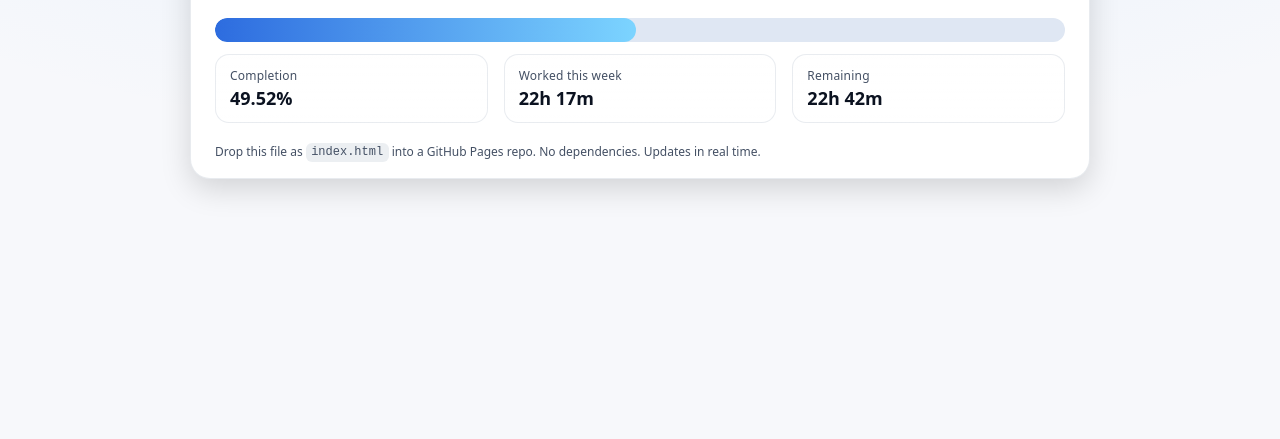
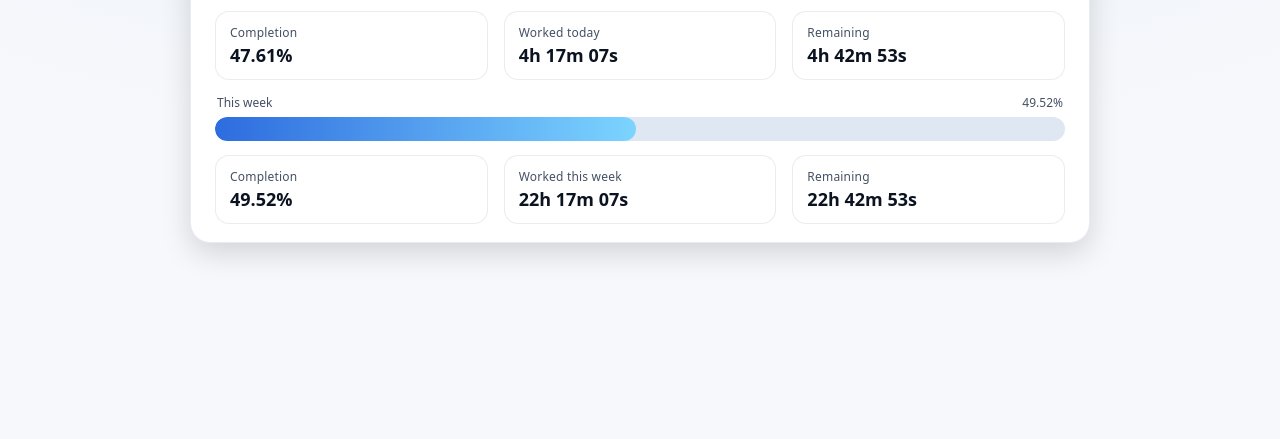
Before and after one commit to kriss98/kriss98.github.io, a plain HTML site: page index.html in a window 1280 px wide. Shown: the part 361-800 px from the top of the page. Drawn offline with Linux system fonts and the light colour scheme.

Commit message:
Update index.html

```diff
--- a/index.html
+++ b/index.html
@@ -39,22 +39,17 @@
     }
 
     h1{ margin:0 0 6px; font-size: clamp(22px, 3vw, 34px); letter-spacing:.2px }
-    .sub{color:var(--muted); font-size:14px; margin-bottom:22px}
+    .sub{color:var(--muted); font-size:14px; margin-bottom:18px}
 
-    .bar{
-      width:100%; height:24px; background:var(--bar-bg); border-radius:999px; overflow:hidden; position:relative;
-    }
-    .fill{
-      height:100%; width:0%; background:linear-gradient(90deg, var(--bar-fill), #7cd4ff); border-radius:999px; transition: width 200ms ease-out;
-    }
+    .bar-title{display:flex; justify-content:space-between; align-items:center; margin:8px 2px 6px; color:var(--muted); font-size:12px}
 
-    .row{display:flex; gap:16px; align-items:center; margin-top:12px; flex-wrap:wrap}
+    .bar{ width:100%; height:24px; background:var(--bar-bg); border-radius:999px; overflow:hidden; position:relative }
+    .fill{ height:100%; width:0%; background:linear-gradient(90deg, var(--bar-fill), #7cd4ff); border-radius:999px; transition: width 200ms ease-out }
+
+    .row{display:flex; gap:16px; align-items:center; margin-top:14px; flex-wrap:wrap}
     .kpi{flex:1 1 180px; background:linear-gradient(180deg, rgba(255,255,255,.03), rgba(255,255,255,0)); border:1px solid rgba(100,120,150,.14); padding:12px 14px; border-radius:14px}
     .kpi .lab{color:var(--muted); font-size:12px; letter-spacing:.2px}
     .kpi .val{font-weight:700; font-size:18px; margin-top:2px}
-
-    footer{margin-top:20px; color:var(--muted); font-size:12px}
-    code {background: rgba(100,120,150,.12); padding:.2em .45em; border-radius:6px}
 
     .sr-only{position:absolute; width:1px; height:1px; padding:0; margin:-1px; overflow:hidden; clip:rect(0,0,0,0); border:0}
   </style>
@@ -65,19 +60,29 @@
       <h1 id="title">Work‑Week Progress</h1>
       <div class="sub">Mon–Fri · 09:00–18:00 · local time</div>
 
+      <!-- Daily progress bar -->
+      <div class="bar-title"><span>Today</span><span id="pctDay">0%</span></div>
+      <div class="bar" aria-label="Today's progress" role="progressbar" aria-valuemin="0" aria-valuemax="100" aria-valuenow="0">
+        <div id="fillDay" class="fill"></div>
+        <span class="sr-only" id="srDay">0%</span>
+      </div>
+      <div class="row" id="day-row">
+        <div class="kpi"><div class="lab">Completion</div><div class="val" id="pctDayBottom">0%</div></div>
+        <div class="kpi"><div class="lab">Worked today</div><div class="val" id="workedDay">0h 00m 00s</div></div>
+        <div class="kpi"><div class="lab">Remaining</div><div class="val" id="remainDay">9h 00m 00s</div></div>
+      </div>
+
+      <!-- Weekly progress bar -->
+      <div class="bar-title" style="margin-top:14px"><span>This week</span><span id="pctWeekTop">0%</span></div>
       <div class="bar" aria-label="Work week progress" role="progressbar" aria-valuemin="0" aria-valuemax="100" aria-valuenow="0">
         <div id="fill" class="fill"></div>
         <span class="sr-only" id="sr">0%</span>
       </div>
-      <div class="row">
+      <div class="row" id="week-row">
         <div class="kpi"><div class="lab">Completion</div><div class="val" id="pct">0%</div></div>
-        <div class="kpi"><div class="lab">Worked this week</div><div class="val" id="worked">0h 00m</div></div>
-        <div class="kpi"><div class="lab">Remaining</div><div class="val" id="remain">45h 00m</div></div>
+        <div class="kpi"><div class="lab">Worked this week</div><div class="val" id="worked">0h 00m 00s</div></div>
+        <div class="kpi"><div class="lab">Remaining</div><div class="val" id="remain">45h 00m 00s</div></div>
       </div>
-
-      <footer>
-        Drop this file as <code>index.html</code> into a GitHub Pages repo. No dependencies. Updates in real time.
-      </footer>
     </section>
   </main>
 
@@ -86,74 +91,100 @@
     const END_HOUR   = 18;
     const WORK_DAYS = [1,2,3,4,5];
 
-    function startOfWeekMonday0900(d = new Date()){
-      const dt = new Date(d);
-      const day = dt.getDay();
-      const diffToMonday = (day + 6) % 7;
-      dt.setHours(START_HOUR,0,0,0);
-      dt.setDate(dt.getDate() - diffToMonday);
-      return dt;
+    function isWorkday(d){ return WORK_DAYS.includes(d.getDay()); }
+
+    function intervalForToday(d = new Date()){
+      const start = new Date(d); start.setHours(START_HOUR,0,0,0);
+      const end = new Date(d); end.setHours(END_HOUR,0,0,0);
+      return {start, end};
     }
 
     function intervalsForWeek(d = new Date()){
-      const mon = startOfWeekMonday0900(d);
+      const startOfWeek = new Date(d);
+      const day = d.getDay();
+      const diffToMonday = (day + 6) % 7;
+      startOfWeek.setHours(START_HOUR,0,0,0);
+      startOfWeek.setDate(startOfWeek.getDate()-diffToMonday);
       const spans = [];
       for(let i=0;i<5;i++){
-        const start = new Date(mon);
+        const start = new Date(startOfWeek);
         start.setDate(start.getDate()+i);
         const end = new Date(start);
         end.setHours(END_HOUR,0,0,0);
-        spans.push({start, end});
+        spans.push({start,end});
       }
       return spans;
     }
 
-    function msToHM(ms){
+    function msToHMS(ms){
       ms = Math.max(0, Math.floor(ms));
       const h = Math.floor(ms / 3_600_000);
       const m = Math.floor((ms % 3_600_000) / 60_000);
-      return `${h}h ${m.toString().padStart(2,'0')}m`;
+      const s = Math.floor((ms % 60_000) / 1_000);
+      return `${h}h ${m.toString().padStart(2,'0')}m ${s.toString().padStart(2,'0')}s`;
     }
 
-    function computeProgress(now = new Date()){
+    function computeDayProgress(now = new Date()){
+      const {start,end} = intervalForToday(now);
+      const total = end - start;
+      let done = 0;
+      if(now >= end) done = total;
+      else if(now > start) done = now - start;
+      const pct = (done / total) * 100;
+      const remainMs = Math.max(0, total - done);
+      return {pct, doneMs: done, remainMs};
+    }
+
+    function computeWeekProgress(now = new Date()){
       const spans = intervalsForWeek(now);
-      const total = spans.reduce((acc,s)=> acc + (s.end - s.start), 0);
+      const total = spans.reduce((a,s)=>a+(s.end-s.start),0);
       let done = 0;
       for(const s of spans){
         if(now <= s.start) break;
-        if(now >= s.end){ done += (s.end - s.start); continue; }
-        done += (now - s.start);
-        break;
+        if(now >= s.end) done += (s.end-s.start);
+        else {done += (now - s.start); break;}
       }
-      const lastEnd = spans[spans.length-1].end;
-      if(now >= lastEnd) done = total;
-      if(now < spans[0].start) done = 0;
-      const pct = total === 0 ? 0 : (done / total) * 100;
-      const remainMs = Math.max(0, total - done);
-      return { pct: Math.max(0, Math.min(100, pct)), doneMs: done, remainMs };
+      const pct = (done / total)*100;
+      const remainMs = Math.max(0,total-done);
+      return {pct,doneMs:done,remainMs};
     }
 
-    const fillEl = document.getElementById('fill');
-    const pctEl = document.getElementById('pct');
-    const workedEl = document.getElementById('worked');
-    const remainEl = document.getElementById('remain');
-    const barEl = document.querySelector('.bar');
-    const srEl = document.getElementById('sr');
+    const fillDayEl = document.getElementById('fillDay');
+    const pctDayTopEl = document.getElementById('pctDay');
+    const pctDayBottomEl = document.getElementById('pctDayBottom');
+    const workedDayEl = document.getElementById('workedDay');
+    const remainDayEl = document.getElementById('remainDay');
+
+    const fillWeekEl = document.getElementById('fill');
+    const pctWeekTopEl = document.getElementById('pctWeekTop');
+    const pctWeekBottomEl = document.getElementById('pct');
+    const workedWeekEl = document.getElementById('worked');
+    const remainWeekEl = document.getElementById('remain');
 
     function update(){
       const now = new Date();
-      const {pct, doneMs, remainMs} = computeProgress(now);
-      const pctRounded = Math.floor(pct * 100) / 100;
-      fillEl.style.width = pct.toFixed(6) + '%';
-      barEl.setAttribute('aria-valuenow', pctRounded.toString());
-      pctEl.textContent = pctRounded.toFixed(pctRounded % 1 === 0 ? 0 : 2) + '%';
-      workedEl.textContent = msToHM(doneMs);
-      remainEl.textContent = msToHM(remainMs);
-      srEl.textContent = pctRounded + '%';
+
+      // Day progress
+      const {pct:pctD,doneMs:doneD,remainMs:remainD} = computeDayProgress(now);
+      fillDayEl.style.width = pctD.toFixed(6)+'%';
+      const pctDR = Math.floor(pctD*100)/100;
+      pctDayTopEl.textContent = pctDR.toFixed(pctDR%1===0?0:2)+'%';
+      pctDayBottomEl.textContent = pctDayTopEl.textContent;
+      workedDayEl.textContent = msToHMS(doneD);
+      remainDayEl.textContent = msToHMS(remainD);
+
+      // Week progress
+      const {pct:pctW,doneMs:doneW,remainMs:remainW} = computeWeekProgress(now);
+      fillWeekEl.style.width = pctW.toFixed(6)+'%';
+      const pctWR = Math.floor(pctW*100)/100;
+      pctWeekTopEl.textContent = pctWR.toFixed(pctWR%1===0?0:2)+'%';
+      pctWeekBottomEl.textContent = pctWeekTopEl.textContent;
+      workedWeekEl.textContent = msToHMS(doneW);
+      remainWeekEl.textContent = msToHMS(remainW);
     }
 
     update();
-    setInterval(update, 1000);
+    setInterval(update,1000);
   </script>
 </body>
 </html>
```
